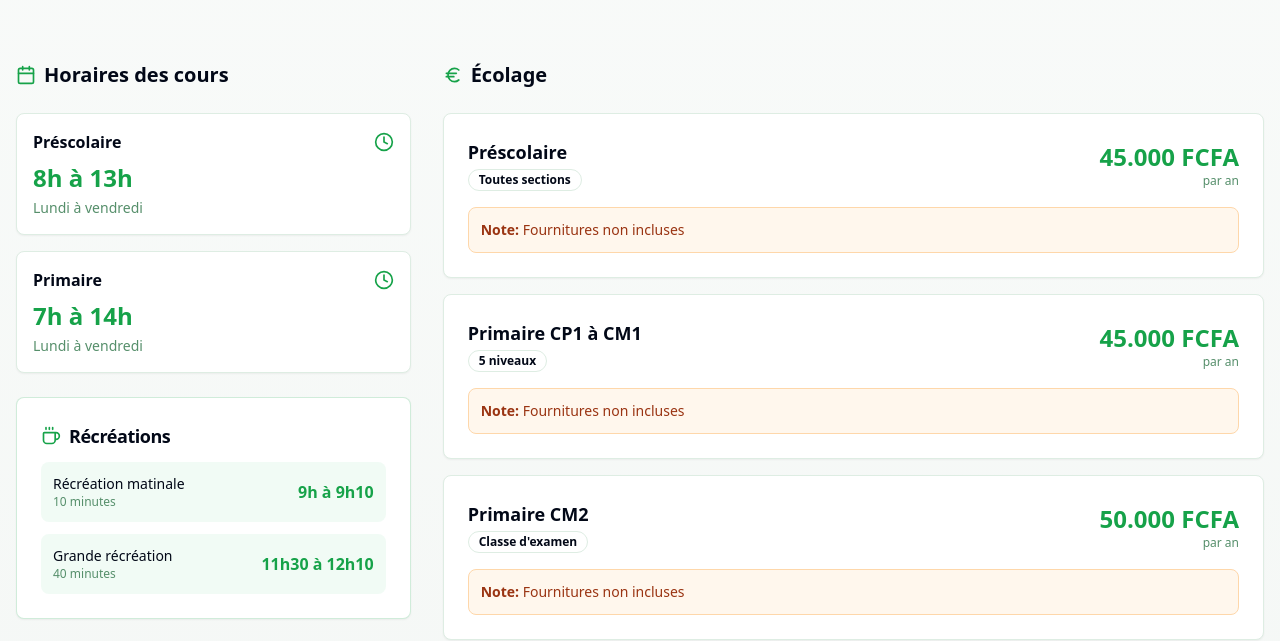
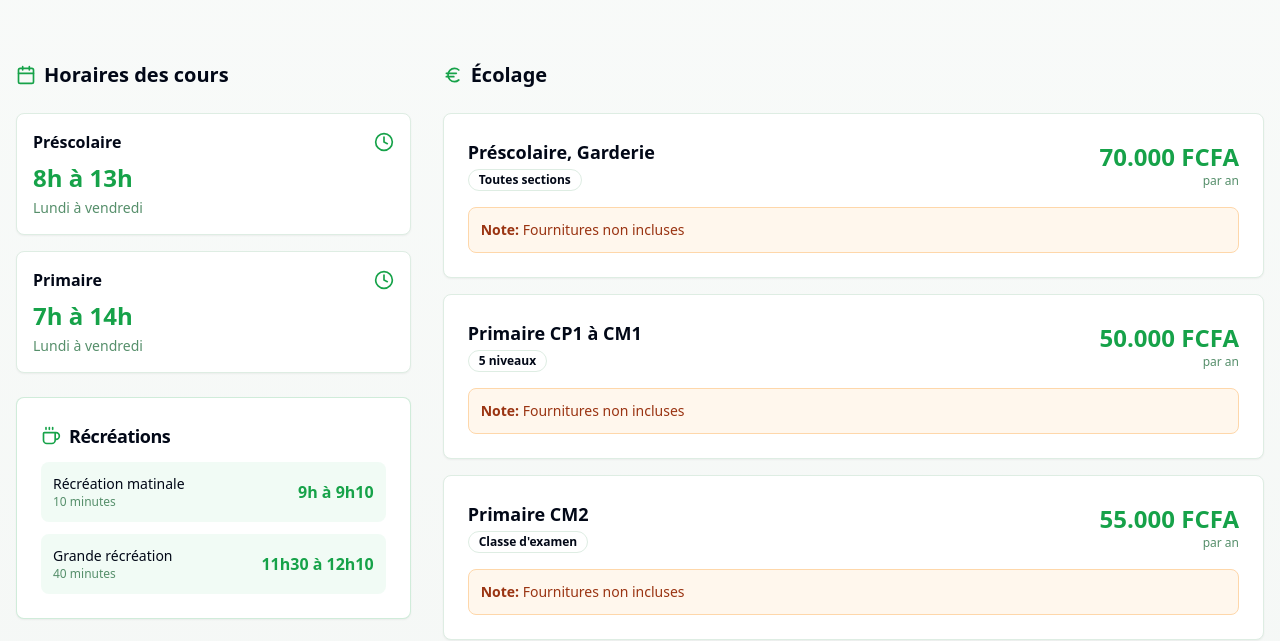
Before and after one commit to henrikpeterson/Primary-School-website, a React (Vite) app: page / in a window 1280 px wide. Shown: the part 5560-6201 px from the top of the page. Built offline with nearby package versions, Linux system fonts and the light colour scheme.

Commit message:
modification des prix

```diff
--- a/src/components/PracticalInfo.tsx
+++ b/src/components/PracticalInfo.tsx
@@ -33,20 +33,20 @@ const PracticalInfo = () => {
 
   const fees = [
     {
-      level: "Préscolaire",
-      amount: "45.000 FCFA",
+      level: "Préscolaire, Garderie",
+      amount: "70.000 FCFA",
       note: "Fournitures non incluses",
       classes: "Toutes sections"
     },
     {
       level: "Primaire CP1 à CM1",
-      amount: "45.000 FCFA",
+      amount: "50.000 FCFA",
       note: "Fournitures non incluses",
       classes: "5 niveaux"
     },
     {
       level: "Primaire CM2",
-      amount: "50.000 FCFA",
+      amount: "55.000 FCFA",
       note: "Fournitures non incluses",
       classes: "Classe d'examen"
     }
```
